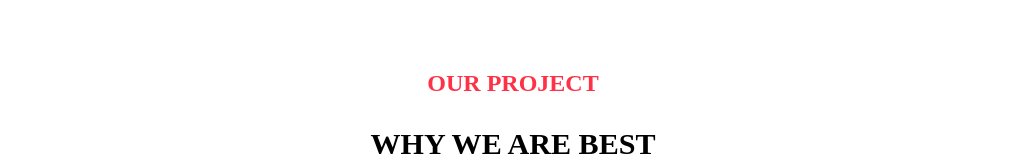
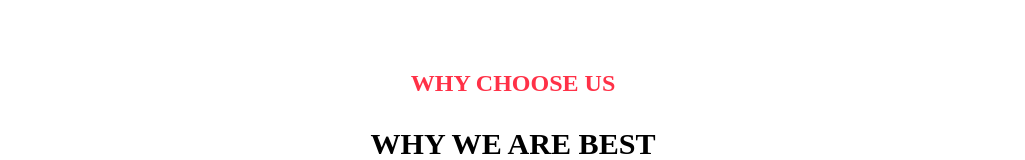
Before and after one commit to arjunaj5/Digital-Marketing-Agency-Template, a plain HTML site: page index.html in a window 1280 px wide. Shown: the part 1912-2072 px from the top of the page, without its empty margins (127-1152 px from the left). Drawn offline with nearby package versions, Linux system fonts and the light colour scheme; a web font is replaced by a local one.

Commit message:
content change

```diff
--- a/index.html
+++ b/index.html
@@ -108,7 +108,7 @@
 
         <!--------------------- FEATURES SECTION START ---------------------------->
         <section class="features text-center">
-            <h5>our project</h5>
+            <h5>why choose us</h5>
             <h2>why we are best</h2>
             <div class="d-flex flex-column flex-xl-row text-start">
                 <div class="mt-5 px-4">
```
